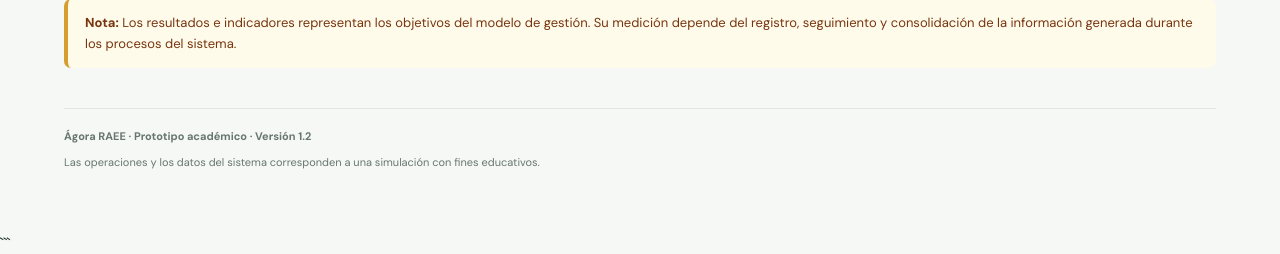
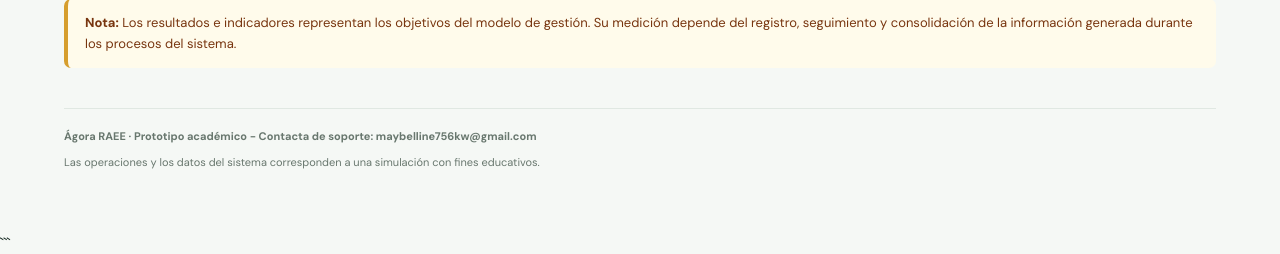
Before and after one commit to maybelline756kw-source/agora_raee_v1.2, a FastAPI app: page /form/gestor in a window 1280 px wide. Shown: the part 1318-1572 px from the top of the page. Run offline with FastAPI, Linux system fonts and the light colour scheme.

Commit message:
Update footer contact information in menu.html

```diff
--- a/templates/gestor/menu.html
+++ b/templates/gestor/menu.html
@@ -367,7 +367,7 @@
 
         <footer>
 
-            <strong>Ágora RAEE · Prototipo académico · Versión 1.2</strong>
+            <strong>Ágora RAEE · Prototipo académico - Contacta de soporte: maybelline756kw@gmail.com</strong>
 
             <p>
                 Las operaciones y los datos del sistema corresponden
```
